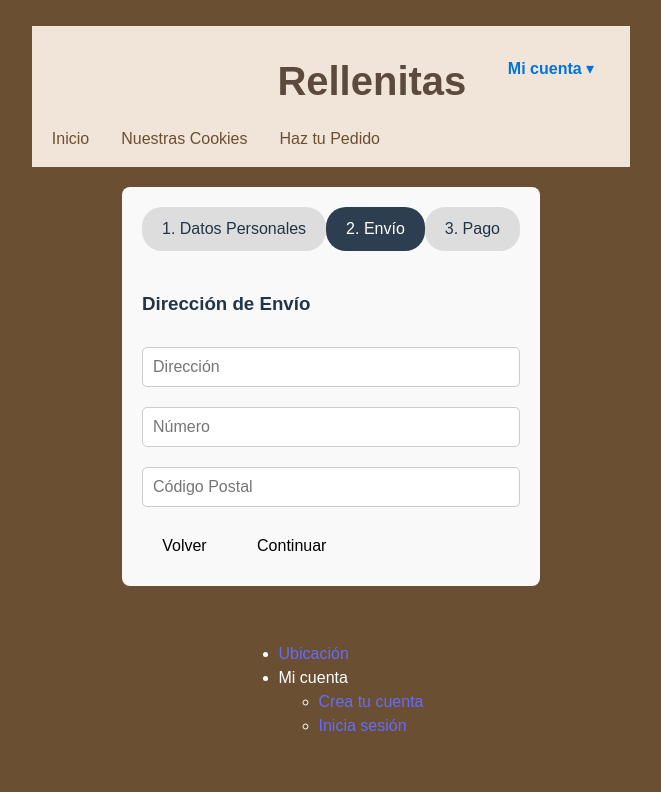
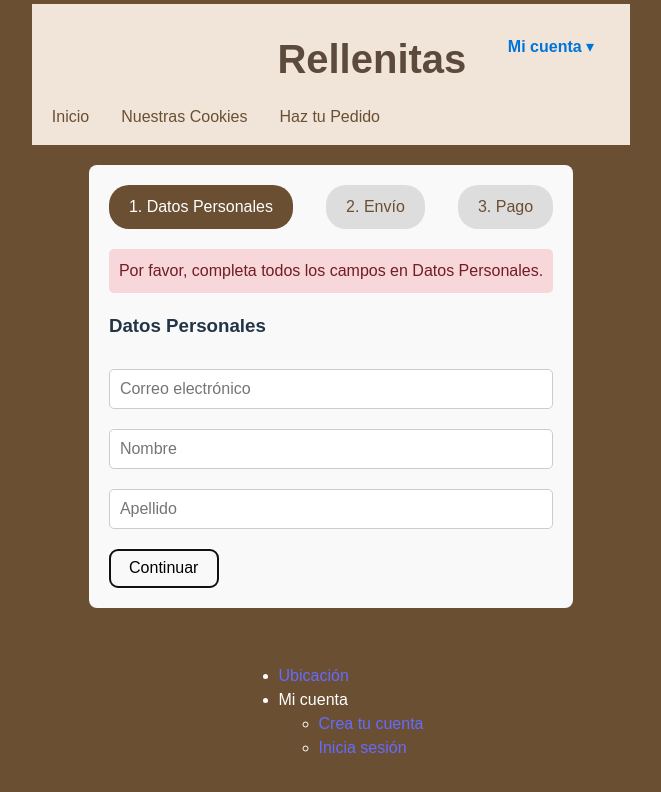
Before and after one commit to LuanaLopez20/React-LSL, a React (Vite) app in the folder rellenitas/: page /checkout in a window 1280 px wide. Both pictures are taken after a click on the button "Continuar". Shown: the top 792 px of the page, without its empty margins (309-970 px from the left). Built offline with nearby package versions, Linux system fonts and the light colour scheme; a web font is replaced by a local one.

Commit message:
cambie algo de el formulario de la compra pero no me acuerdo que ajaj

```diff
--- a/rellenitas/src/Carrito.jsx
+++ b/rellenitas/src/Carrito.jsx
@@ -1,7 +1,6 @@
 import React, { useState } from "react";
 import { useNavigate } from "react-router-dom"; // Importa useNavigate para la navegación
 import "./Carrito.css";
-import MediosDeEnvio from "./MediosDeEnvio";
 
 function Carrito({ cart, setCart }) {
   const navigate = useNavigate(); // Inicializa el hook para la navegación
--- a/rellenitas/src/Checkout.css
+++ b/rellenitas/src/Checkout.css
@@ -18,10 +18,11 @@
   border-radius: 20px;
   cursor: pointer;
   transition: background-color 0.3s;
+  color: #6a4f33;
 }
 
 .step.active {
-  background-color: #2c3e50;
+  background-color: #6a4f33;
   color: white;
 }
 
@@ -41,7 +42,7 @@ input {
 
 button {
   padding: 10px;
-  background-color: #2c3e50;
+  background-color: #6a4f33;
   color: white;
   border: none;
   border-radius: 5px;
@@ -52,7 +53,7 @@ button {
 }
 
 button:hover {
-  background-color: #34495e;
+  background-color: #6a4f33;
 }
 
 button:disabled {
@@ -68,3 +69,12 @@ button:disabled {
   text-align: center;
   margin-top: 20px;
 }
+
+.form-error {
+  background-color: #f8d7da;
+  color: #721c24;
+  padding: 10px;
+  border-radius: 5px;
+  margin-top: 20px;
+  text-align: center;
+}
--- a/rellenitas/src/Checkout.jsx
+++ b/rellenitas/src/Checkout.jsx
@@ -8,22 +8,117 @@ function Checkout() {
   const [cvv, setCvv] = useState(""); // Código de seguridad
   const [cardHolder, setCardHolder] = useState(""); // Nombre del titular de la tarjeta
   const [pedidoConfirmado, setPedidoConfirmado] = useState(false); // Estado para confirmar el pedido
+  const [costoEnvio, setCostoEnvio] = useState(null); // Costo de envío
+  const [tipoEnvio, setTipoEnvio] = useState(""); // Tipo de envío seleccionado (domicilio o retiro)
 
   // Datos de transferencia bancaria
   const cvu = "00000000000000000000000000"; // Reemplaza por tu CVU real
   const alias = "miAliasBancario"; // Reemplaza por tu Alias real
   const email = "tuemail@dominio.com"; // Reemplaza por tu correo real
 
+  // Estado para manejar los errores de validación
+  const [formError, setFormError] = useState("");
+
+  // Función para permitir solo números en los inputs
+  const handleInputChange = (e) => {
+    const value = e.target.value;
+    const numericValue = value.replace(/[^0-9]/g, ""); // Reemplaza cualquier cosa que no sea número por una cadena vacía
+    e.target.value = numericValue; // Actualiza el valor del input solo con números
+  };
+
+  // Función para manejar el cambio del código postal (solo números)
+  const handleCodigoPostalChange = (e) => {
+    handleInputChange(e); // Usamos la misma lógica de entrada numérica
+    const value = e.target.value;
+    let costo = 0;
+
+    // Lógica para calcular el costo de envío basado en el código postal
+    if (value.startsWith("1")) {
+      costo = 2000; // Buenos Aires
+    } else if (parseInt(value) <= 250000) {
+      costo = 5000; // Menos de 250 km
+    } else {
+      costo = 7500; // Más de 250 km
+    }
+
+    setCostoEnvio(costo); // Actualizar el costo de envío
+  };
+
+  // Función para manejar el cambio del número de dirección (solo números)
+  const handleNumeroChange = (e) => {
+    handleInputChange(e); // Usamos la misma lógica de entrada numérica
+  };
+
+  // Función para manejar la elección del tipo de envío
+  const handleTipoEnvioChange = (e) => {
+    setTipoEnvio(e.target.value);
+    setCostoEnvio(null); // Resetear el costo de envío cuando cambian las opciones
+  };
+
   // Funciones para manejar los pasos
   const nextStep = () => {
+    let hasError = false;
+
+    // Validación en cada paso
+    if (step === 1) {
+      const emailInput = document.querySelector('input[type="email"]');
+      const nameInput = document.querySelector('input[name="nombre"]');
+      const lastNameInput = document.querySelector('input[name="apellido"]');
+
+      if (!emailInput.value || !nameInput.value || !lastNameInput.value) {
+        setFormError(
+          "Por favor, completa todos los campos en Datos Personales."
+        );
+        hasError = true;
+      }
+    }
+
+    if (step === 2) {
+      const addressInput = document.querySelector('input[name="direccion"]');
+      const numberInput = document.querySelector('input[name="numero"]');
+      const postalCodeInput = document.querySelector(
+        'input[name="codigoPostal"]'
+      );
+
+      if (!addressInput.value || !numberInput.value || !postalCodeInput.value) {
+        setFormError(
+          "Por favor, completa todos los campos en Dirección de Envío."
+        );
+        hasError = true;
+      }
+    }
+
+    if (step === 3) {
+      if (paymentMethod === "tarjeta") {
+        if (!cardNumber || !cvv || !cardHolder) {
+          setFormError(
+            "Por favor, completa todos los campos de pago con tarjeta."
+          );
+          hasError = true;
+        }
+      } else if (paymentMethod === "transferencia") {
+        // Si selecciona transferencia, no es necesario hacer más validación
+        setFormError(""); // Limpiar cualquier error anterior si no hay campos vacíos
+      }
+    }
+
+    // Solo avanzar si no hay errores
+    if (!hasError) {
       if (step < 3) {
         setStep(step + 1); // Avanzar al siguiente paso
       } else if (step === 3) {
         setPedidoConfirmado(true); // Confirmar el pedido cuando se haga clic en "Confirmar compra"
       }
+    }
   };
 
   const prevStep = () => {
+    // Limpiar datos del formulario al ir hacia atrás
+    setFormError(""); // Limpiar errores
+    setPedidoConfirmado(false); // Limpiar el mensaje de éxito
+    setCostoEnvio(null); // Limpiar el costo de envío
+    setTipoEnvio(""); // Limpiar el tipo de envío
+
     if (step > 1) {
       setStep(step - 1); // Volver al paso anterior
     }
@@ -34,14 +129,19 @@ function Checkout() {
     setPaymentMethod(e.target.value);
   };
 
-  // Función para manejar el cambio del número de tarjeta (12 dígitos)
-  const handleCardNumberChange = (e) => {
-    const formattedNumber = e.target.value.replace(/\D/g, "").slice(0, 12); // Limitar a 12 dígitos
-    setCardNumber(formattedNumber);
-  };
-
   return (
     <div className="checkout-container">
+      {/* Si el pedido está confirmado, solo mostrar el mensaje de éxito */}
+      {pedidoConfirmado ? (
+        <div className="mensaje-exitoso">
+          <h3>¡Tu pedido fue exitoso!</h3>
+          <p>
+            En brevedad nos comunicaremos con vos para entregarte nuestras
+            rellenitas.
+          </p>
+        </div>
+      ) : (
+        <>
           <div className="steps">
             <div className={`step ${step === 1 ? "active" : ""}`}>
               1. Datos Personales
@@ -50,13 +150,21 @@ function Checkout() {
             <div className={`step ${step === 3 ? "active" : ""}`}>3. Pago</div>
           </div>
 
+          {/* Mostrar mensaje de error si hay campos faltantes */}
+          {formError && <div className="form-error">{formError}</div>}
+
           {/* Paso 1 - Datos Personales */}
           {step === 1 && (
             <div className="step-content">
               <h3>Datos Personales</h3>
               <input type="email" placeholder="Correo electrónico" required />
-          <input type="text" placeholder="Nombre" required />
-          <input type="text" placeholder="Apellido" required />
+              <input type="text" name="nombre" placeholder="Nombre" required />
+              <input
+                type="text"
+                name="apellido"
+                placeholder="Apellido"
+                required
+              />
               <div>
                 <button onClick={nextStep}>Continuar</button>
               </div>
@@ -66,10 +174,65 @@ function Checkout() {
           {/* Paso 2 - Envío */}
           {step === 2 && (
             <div className="step-content">
-          <h3>Dirección de Envío</h3>
-          <input type="text" placeholder="Dirección" required />
-          <input type="text" placeholder="Número" required />
-          <input type="text" placeholder="Código Postal" required />
+              <h3>Selecciona el tipo de envío</h3>
+              <div>
+                <label>
+                  <input
+                    type="radio"
+                    value="domicilio"
+                    checked={tipoEnvio === "domicilio"}
+                    onChange={handleTipoEnvioChange}
+                  />
+                  Envío a domicilio
+                </label>
+                <label>
+                  <input
+                    type="radio"
+                    value="sucursal"
+                    checked={tipoEnvio === "sucursal"}
+                    onChange={handleTipoEnvioChange}
+                  />
+                  Retiro por sucursal
+                </label>
+              </div>
+
+              {tipoEnvio === "domicilio" && (
+                <div>
+                  <h4>Dirección de Envío</h4>
+                  <input
+                    type="text"
+                    name="direccion"
+                    placeholder="Dirección"
+                    required
+                  />
+                  <input
+                    type="text"
+                    name="numero"
+                    placeholder="Número"
+                    required
+                    onChange={handleNumeroChange} // Validación de solo números
+                  />
+                  <input
+                    type="text"
+                    name="codigoPostal"
+                    placeholder="Código Postal"
+                    required
+                    onChange={handleCodigoPostalChange} // Validación de solo números
+                  />
+                  {costoEnvio !== null && <p>Costo de envío: ${costoEnvio}</p>}
+                </div>
+              )}
+
+              {tipoEnvio === "sucursal" && (
+                <div>
+                  <h4>Ubicación de la Sucursal</h4>
+                  <p>
+                    Dirección: Calle Ficticia 123, Local 5, Ciudad de Buenos
+                    Aires
+                  </p>
+                </div>
+              )}
+
               <div>
                 <button onClick={prevStep}>Volver</button>
                 <button onClick={nextStep}>Continuar</button>
@@ -78,11 +241,9 @@ function Checkout() {
           )}
 
           {/* Paso 3 - Pago */}
-      {step === 3 && !pedidoConfirmado && (
+          {step === 3 && (
             <div className="step-content">
               <h3>Pago</h3>
-
-          {/* Opciones de pago: tarjeta o transferencia */}
               <div>
                 <label>
                   <input
@@ -110,7 +271,7 @@ function Checkout() {
                   <input
                     type="text"
                     value={cardNumber}
-                onChange={handleCardNumberChange}
+                    onChange={(e) => setCardNumber(e.target.value)}
                     placeholder="Número de tarjeta (12 dígitos)"
                     maxLength="12"
                     required
@@ -155,16 +316,7 @@ function Checkout() {
               </div>
             </div>
           )}
-
-      {/* Mensaje de éxito */}
-      {pedidoConfirmado && (
-        <div className="mensaje-exitoso">
-          <h3>¡Tu pedido fue exitoso!</h3>
-          <p>
-            En brevedad nos comunicaremos con vos para entregarte nuestras
-            rellenitas.
-          </p>
-        </div>
+        </>
       )}
     </div>
   );
--- a/rellenitas/src/MediosDeEnvio.css
+++ /dev/null
@@ -1,30 +0,0 @@
-.codigo-postal {
-  display: flex;
-  flex-direction: column;
-  gap: 10px;
-}
-
-.codigo-postal label {
-  font-size: 14px;
-  font-weight: bold;
-}
-
-.codigo-postal input {
-  padding: 8px;
-  font-size: 14px;
-  border: 1px solid #ccc;
-  border-radius: 4px;
-}
-
-.codigo-postal button {
-  padding: 8px 16px;
-  background-color: #4caf50;
-  color: white;
-  border: none;
-  cursor: pointer;
-  border-radius: 4px;
-}
-
-.codigo-postal button:hover {
-  background-color: #45a049;
-}
```
Also changed, not shown: rellenitas/src/MediosDeEnvio.jsx (deleted, +0 -37 lines). Lines whose indentation alone changed are shown as unchanged.
